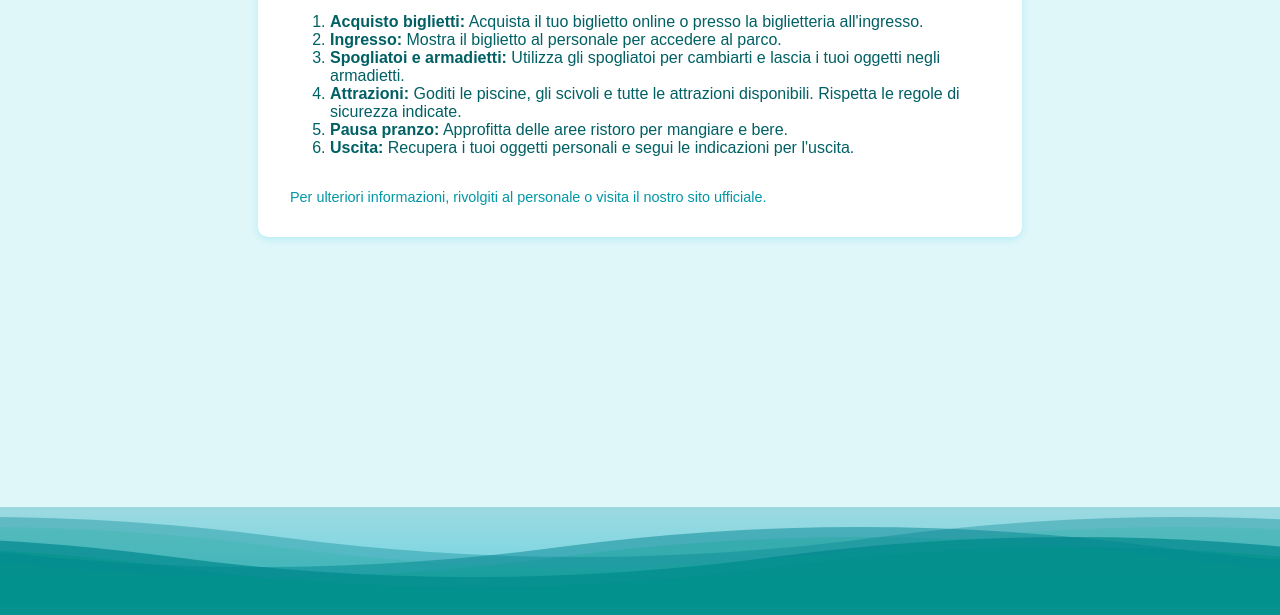
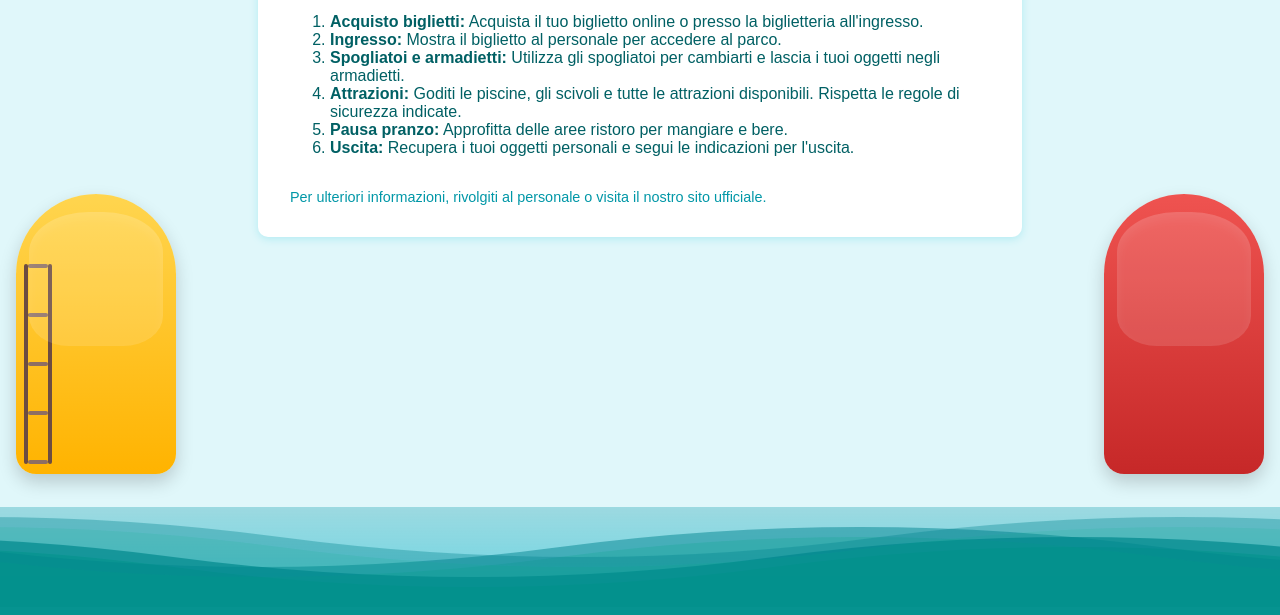
Before and after one commit to saraensoli/biglietti-acqua-go-, a plain HTML site: page index.html in a window 1280 px wide. Shown: the part 173-788 px from the top of the page. Drawn offline with Linux system fonts and the light colour scheme.

Commit message:
aggiunta scivoli

```diff
--- a/index.html
+++ b/index.html
@@ -38,6 +38,8 @@
                 opacity: 0.7;
             }
 
+    </style>
+        <style>
             .wave:nth-child(3) {
                 bottom: 20px;
                 animation: wave 20s linear infinite;
@@ -45,13 +47,57 @@
             }
 
             @keyframes wave {
-                0% {
-                    transform: translateX(0);
+                0% { transform: translateX(0); }
+                100% { transform: translateX(-50%); }
             }
-                100% {
-                    transform: translateX(-50%);
+
+            /* Scivoli */
+            .slide {
+                position: fixed;
+                bottom: 150px; /* sopra l'acqua */
+                width: 160px;
+                height: 280px;
+                border-radius: 80px 80px 20px 20px;
+                box-shadow: 0 8px 18px rgba(0,0,0,0.18);
+                display: flex;
+                align-items: center;
+                justify-content: center;
+                z-index: 40;
             }
+
+            .slide-left { left: 16px; transform: rotate(-8deg); background: linear-gradient(180deg,#FFD54F,#FFB300); }
+            .slide-right { right: 16px; transform: rotate(8deg); background: linear-gradient(180deg,#EF5350,#C62828); }
+
+            .ladder {
+                position: absolute;
+                left: 8px;
+                bottom: 10px;
+                width: 28px;
+                height: 200px;
+                display:flex;
+                flex-direction:column;
+                align-items:center;
+                justify-content:space-between;
             }
+
+            .ladder .rail { width:4px; height:100%; background:#6d4c41; border-radius:3px; position:absolute; }
+            .ladder .rail.left { left:0; }
+            .ladder .rail.right { right:0; }
+            .ladder .rung { width:20px; height:4px; background:#8d6e63; border-radius:2px; }
+
+            .slide-opening {
+                position:absolute;
+                top:18px;
+                width:84%;
+                height:48%;
+                border-radius:60px 60px 40px 40px / 40px 40px 30px 30px;
+                background: rgba(255,255,255,0.12);
+                box-shadow: inset 0 6px 12px rgba(255,255,255,0.08);
+            }
+
+            /* leggera animazione di oscillazione */
+            @keyframes bob { 0%{transform:translateY(0)}50%{transform:translateY(-6px)}100%{transform:translateY(0)} }
+            .slide { animation: bob 4s ease-in-out infinite; }
         </style>
 </head>
 <body>
@@ -70,10 +116,29 @@
             Per ulteriori informazioni, rivolgiti al personale o visita il nostro sito ufficiale.
         </div>
     </div>
-</body>
+
+    <!-- Scivoli: giallo a sinistra, rosso a destra -->
+    <div class="slide slide-left" aria-hidden="true">
+        <div class="ladder" aria-hidden="true">
+            <div class="rail left"></div>
+            <div class="rail right"></div>
+            <div class="rung"></div>
+            <div class="rung"></div>
+            <div class="rung"></div>
+            <div class="rung"></div>
+            <div class="rung"></div>
+        </div>
+        <div class="slide-opening"></div>
+    </div>
+
+    <div class="slide slide-right" aria-hidden="true">
+        <div class="slide-opening"></div>
+    </div>
+
     <div class="animated-water">
         <div class="wave"></div>
         <div class="wave"></div>
         <div class="wave"></div>
     </div>
+</body>
 </html>
```
Lines whose indentation alone changed are shown as unchanged.
